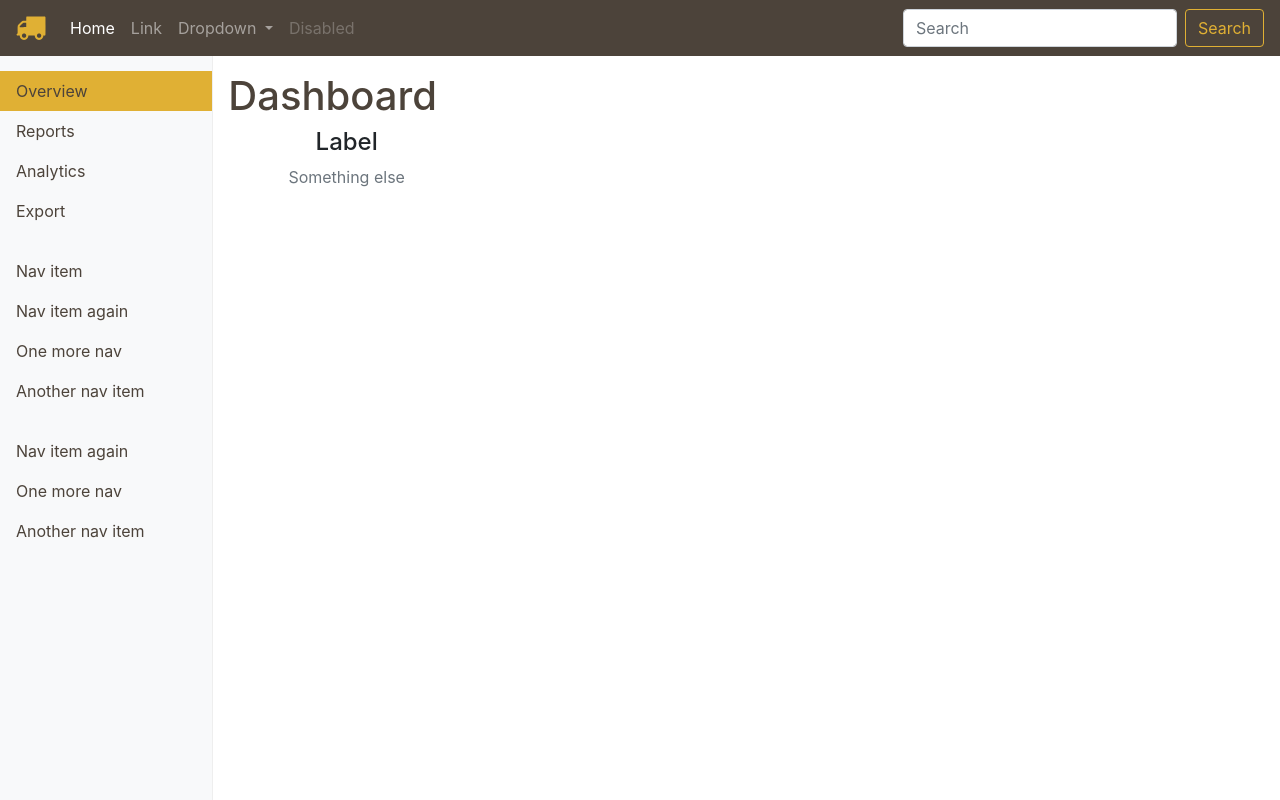
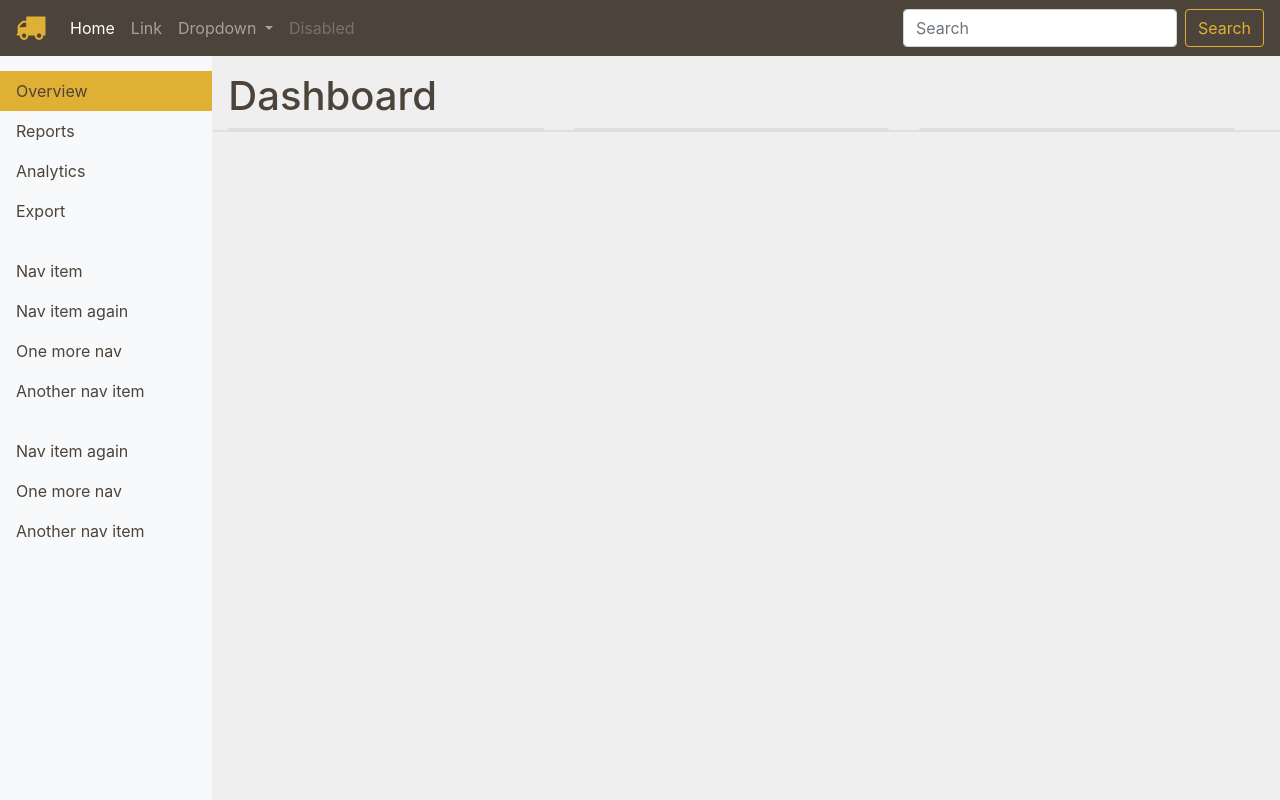
Before and after one commit to tomlintontx/yellowfinintegration, a Django app: page /portal/home/ in a window 1280 px wide. Run offline with Django 3.2, Linux system fonts and the light colour scheme; some libraries are stand-ins or nearby versions.

Commit message:
Layout of the charts.....work in progress

```diff
--- a/portal/static/portal/dashboard.css
+++ b/portal/static/portal/dashboard.css
@@ -1,3 +1,11 @@
+body {
+  background-color: #efefef;
+}
+
+.card {
+  display:inline-block;
+}
+
 #topNavBar {
     z-index: 1000;
     background-color: #4c433a !important;
--- a/templates/portal/home.html
+++ b/templates/portal/home.html
@@ -92,12 +92,24 @@
 <main class="col-sm-9 offset-sm-3 col-md-10 offset-md-2 pt-3">
           <h1>Dashboard</h1>
 
-          <section class="row text-center placeholders">
-            <div class="col-6 col-sm-3 placeholder">
-              <h4>Label</h4>
-              <div class="text-muted">Something else</div>
-            </div>
-          </section>
+          <section class="row">
+          	<div class="card-deck col-12">
+	        	<div class="card col-4" id="dial1">
+	        	  	<script type="text/javascript" src="http://panama.yellowfin.bi:8075/JsAPI?reportUUID=4a19dba6-30f6-4832-a341-2ee730c6956f"></script>
+				</div>
+				<div class="card col-4" id="dial2">
+	        	  	<script type="text/javascript" src="http://panama.yellowfin.bi:8075/JsAPI?reportUUID=b84d6463-a1dc-471d-9df0-103815bab5e7"></script>
+				</div>
+				<div class="card col-4" id="dial3">
+	        	  	<script type="text/javascript" src="http://panama.yellowfin.bi:8075/JsAPI?reportUUID=a02e7b80-c28d-4897-92d6-9c1e8e032026"></script>
+				</div>
+			</div>
+		</section>
+			<section class="row">
+					<div class="card col-12" id="largeAreaChart">
+			        	  <script type="text/javascript" src="http://panama.yellowfin.bi:8075/JsAPI?reportUUID=900b456e-35dd-4a8d-aaf8-2103674a0d8f"></script>
+					</div>
+			</section>
 
         </main>
       </div>
```
